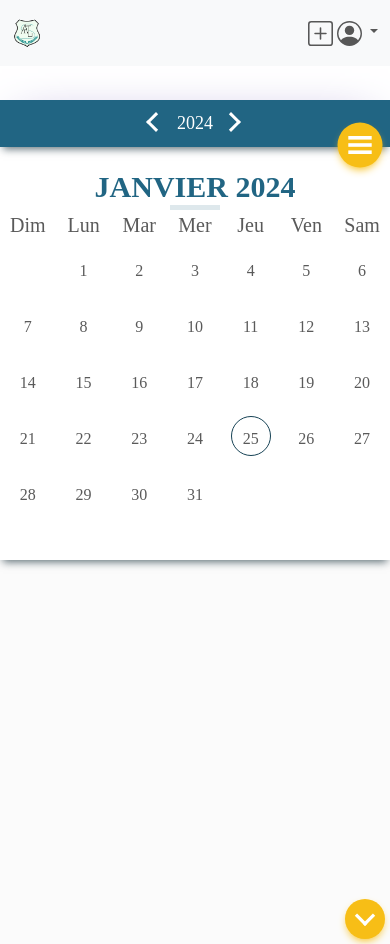
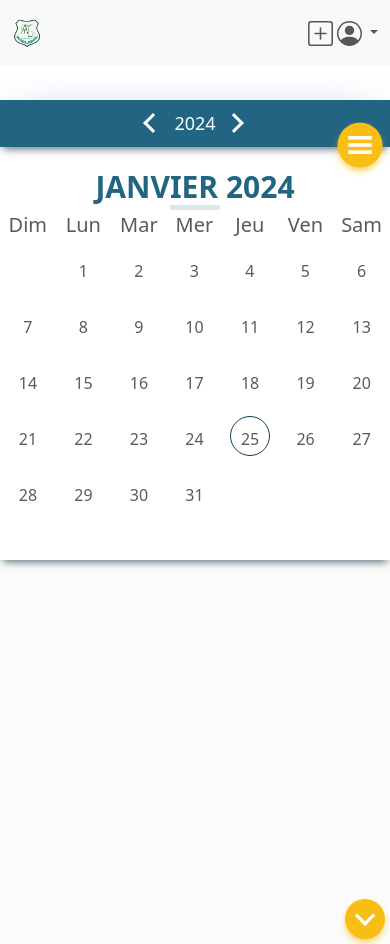
Before and after one commit to c-r-lewis/altius, a PHP site: the page made by web/controleurFrontal.php in a window 390 px wide. Run offline with PHP 8.4, Linux system fonts and the light colour scheme; data that the repository does not hold is empty.

Commit message:
fix: caldendar css style

```diff
--- a/assets/css/evo-calendar.css
+++ b/assets/css/evo-calendar.css
@@ -19,9 +19,7 @@ html, body {
     padding: 0;
     margin: 0;
 }
-body {
-    font-family: 'Source Sans Pro';
-}
+
 input:focus, textarea:focus, button:focus {
     outline: none;
 }
@@ -143,6 +141,7 @@ input:focus, textarea:focus, button:focus {
     padding: 40px 30px;
     float: left;
     width: 100%;
+    height: 100vh;
     max-width: calc(100% - 600px);
     margin-left: 200px;
     background-color: #fff;
@@ -640,6 +639,7 @@ button.icon-button > span.chevron-arrow-right {
     }
     .calendar-inner {
         padding: 50px 10px 70px 10px;
+        height: auto;
         max-width: calc(100% - 425px);
         margin-left: 150px;
     }
@@ -662,6 +662,7 @@ button.icon-button > span.chevron-arrow-right {
     }
     .calendar-inner {
         padding: 50px 10px 70px 10px;
+        height: auto;
         max-width: 100%;
         margin-left: 0;
     }
```
